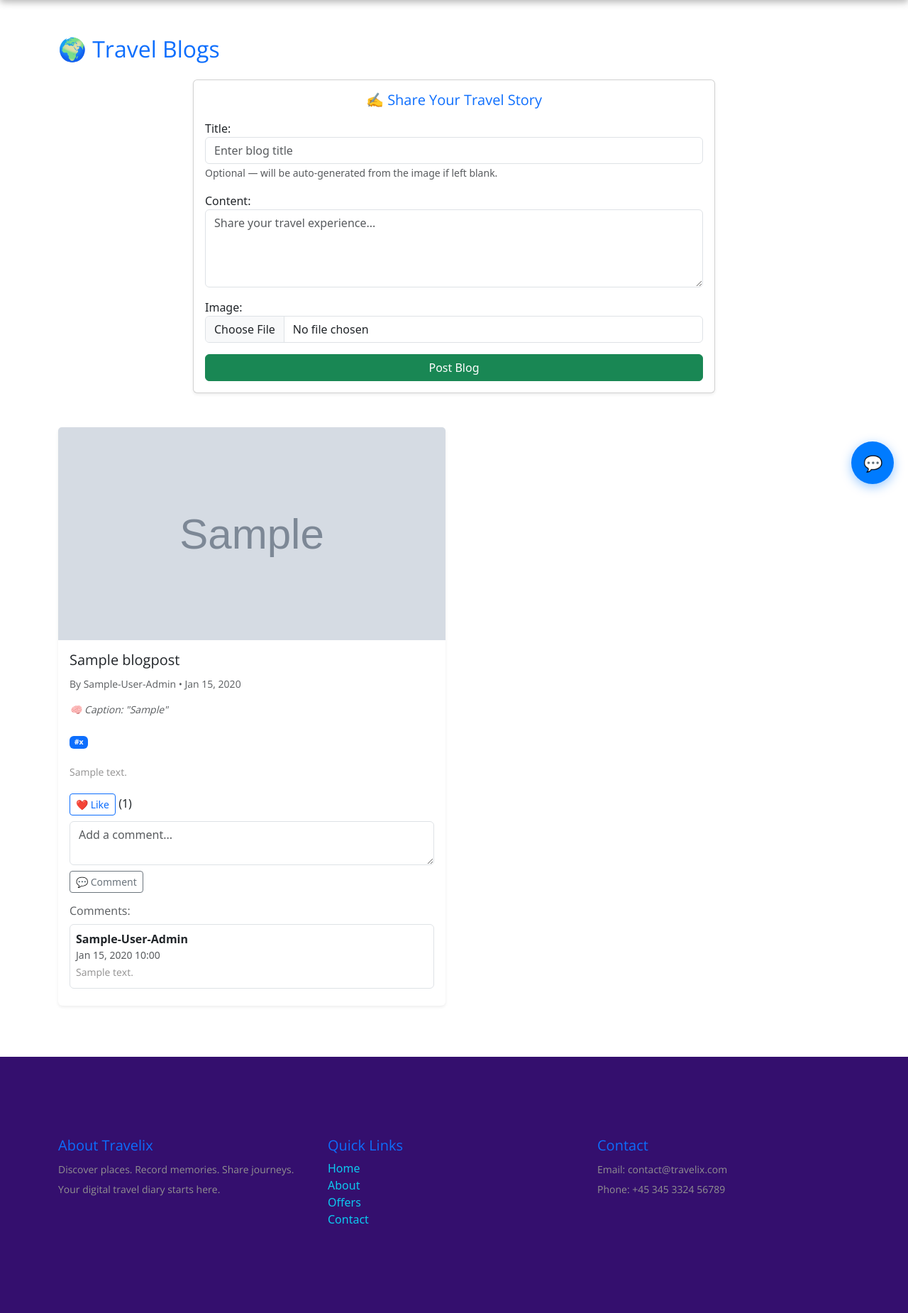
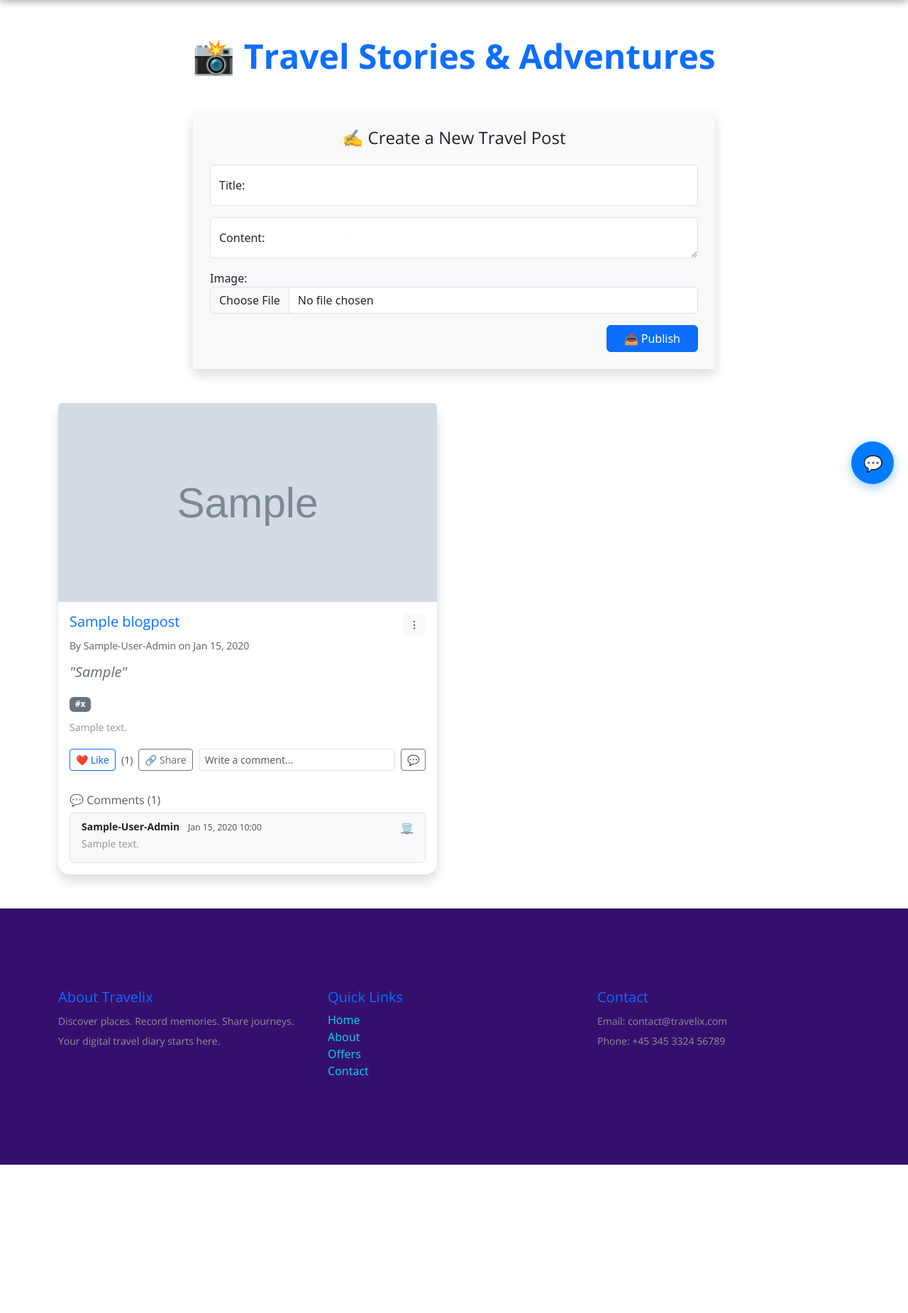
Before and after one commit to surabhiwinner/TravelBloom, a Django app: page /blogs/blog-list/ in a window 1280 px wide. Shown: the part 98-1948 px from the top of the page at 71% size. After the commit the page ends 1739 px from the top, so only its background shows below. Run offline with Django 5.2, Linux system fonts and the light colour scheme; a user stored in the database is signed in; tables that the repository leaves empty hold one stand-in row (values such as "Sample post"); grey boxes marked "Sample" are stand-in pictures; some libraries are stand-ins or nearby versions.

Commit message:
delete button post and comment fixed

```diff
--- a/travelbloom/blog/views.py
+++ b/travelbloom/blog/views.py
@@ -7,7 +7,7 @@ from authentication.models import Profile
 from django.contrib.auth.decorators import login_required
 from django.utils.decorators import method_decorator
 from .ai_utils import generate_caption_and_hashtags
-
+from django.contrib import messages
 import logging
 
 logger = logging.getLogger(__name__)
@@ -111,6 +111,24 @@ class DeleteBlogPostView(View):
 class DeleteBlogCommentView(View):
     def post(self, request, pk):
         comment = get_object_or_404(BlogComment, pk=pk)
-        if comment.user.user == request.user:
+        if comment.user == request.user or request.user.is_superuser:
             comment.delete()
+            messages.success(request, "Comment deleted successfully.")
+        else:
+            messages.error(request, "You're not authorized to delete this comment.")
         return redirect(request.META.get('HTTP_REFERER', 'blog-list'))
+
+
+
+class DeleteBlogPostView(View):
+    def post(self, request, pk):
+        blog = get_object_or_404(BlogPost, pk=pk)
+
+        # Check permission
+        if request.user == blog.author or request.user.is_superuser:
+            blog.delete()
+            messages.success(request, "Blog post deleted successfully.")
+        else:
+            messages.error(request, "You are not authorized to delete this blog post.")
+
+        return redirect('blog-list')
--- a/travelbloom/templates/blog/blog_list.html
+++ b/travelbloom/templates/blog/blog_list.html
@@ -2,23 +2,23 @@
 {% load dict_extras split_filters %}
 
 {% block section %}
-<div class="container my-5">
-  <h2 class="text-primary mb-4">🌍 Travel Blogs</h2>
+<div class="container py-5">
+  <h1 class="text-center fw-bold display-5 text-primary mb-5">📸 Travel Stories & Adventures</h1>
 
   {% if user.is_authenticated %}
-  <div class="row mb-5">
-    <div class="mx-auto col-md-8">
-      <div class="card shadow-sm">
-        <div class="card-body">
-          <h5 class="card-title mb-3 text-center text-primary">✍️ Share Your Travel Story</h5>
+  <div class="row justify-content-center mb-5">
+    <div class="col-md-10 col-lg-8">
+      <div class="card border-0 shadow rounded-3">
+        <div class="card-body p-4 bg-light">
+          <h4 class="text-center text-dark mb-4">✍️ Create a New Travel Post</h4>
 
           {% if form.errors %}
           <div class="alert alert-danger">
-            <strong>There were errors in your submission:</strong>
-            <ul>
+            <strong>Fix the following issues:</strong>
+            <ul class="mb-0">
               {% for field in form %}
                 {% for error in field.errors %}
-                  <li>{{ field.label }}: {{ error }}</li>
+                  <li><strong>{{ field.label }}:</strong> {{ error }}</li>
                 {% endfor %}
               {% endfor %}
             </ul>
@@ -27,21 +27,20 @@
 
           <form method="post" enctype="multipart/form-data" action="{% url 'blog-list' %}">
             {% csrf_token %}
-            <div class="mb-3">
+            <div class="form-floating mb-3">
+              {{ form.title }}
               {{ form.title.label_tag }}
-              {{ form.title }}
-              <small class="form-text text-muted">Optional — will be auto-generated from the image if left blank.</small>
+            </div>
+            <div class="form-floating mb-3">
+              {{ form.content }}
+              {{ form.content.label_tag }}
             </div>
             <div class="mb-3">
-              {{ form.content.label_tag }}
-              {{ form.content }}
-            </div>
-            <div class="mb-3">
-              {{ form.image.label_tag }}
+              {{ form.image.label_tag }}<br>
               {{ form.image }}
             </div>
-            <div class="text-center">
-              <button type="submit" class="btn btn-success w-100">Post Blog</button>
+            <div class="text-end">
+              <button type="submit" class="btn btn-primary px-4">📤 Publish</button>
             </div>
           </form>
         </div>
@@ -51,26 +50,29 @@
   {% endif %}
 
   {% if blogs %}
-  <div class="row">
+  <div class="row g-5">
     {% for blog in blogs %}
-    <div class="col-md-6 mb-4">
-      <div class="card h-100 shadow-sm border-0">
+    <div class="col-lg-6">
+      <div class="card blog-card shadow border-0 rounded-4 h-100" id="blog-{{ blog.id }}">
         {% if blog.image %}
-        <img src="{{ blog.image.url }}" class="card-img-top" style="max-height: 300px; object-fit: cover;" alt="{{ blog.caption|default:blog.title }}">
+        <img src="{{ blog.image.url }}" class="card-img-top" style="height: 280px; object-fit: cover;" alt="{{ blog.caption|default:blog.title }}">
         {% endif %}
 
-        <div class="card-body">
-          <div class="d-flex justify-content-between align-items-center mb-2">
-            <h5 class="card-title mb-0">{{ blog.title }}</h5>
+        <div class="card-body d-flex flex-column">
+          <div class="d-flex justify-content-between align-items-start">
+            <h5 class="card-title text-primary">{{ blog.title }}</h5>
 
-            {% if user.is_authenticated and user.profile == blog.author %}
-            <div class="dropdown text-end">
+            <!-- DELETE BUTTON inside dropdown (author or superuser only) -->
+           {% if user.is_authenticated and user == blog.author or user.is_superuser %}
+
+
+            <div class="dropdown">
               <button class="btn btn-sm btn-light" type="button" data-bs-toggle="dropdown" aria-expanded="false">
                 ⋮
               </button>
               <ul class="dropdown-menu dropdown-menu-end">
                 <li>
-                  <form method="post" action="{% url 'delete-blog-post' blog.id %}">
+                  <form method="post" action="{% url 'delete-blog-post' blog.id %}" onsubmit="return confirm('Are you sure you want to delete this post?');">
                     {% csrf_token %}
                     <button type="submit" class="dropdown-item text-danger">🗑️ Delete Post</button>
                   </form>
@@ -80,68 +82,97 @@
             {% endif %}
           </div>
 
-          <p class="text-muted small mb-2">
-            By {{ blog.author }} • {{ blog.created_at|date:"M d, Y" }}
-          </p>
+          <p class="text-muted small mb-2">By {{ blog.author }} on {{ blog.created_at|date:"M d, Y" }}</p>
 
           {% if blog.caption %}
-          <p class="text-muted fst-italic">🧠 Caption: "{{ blog.caption }}"</p>
+          <blockquote class="blockquote text-secondary small fst-italic">"{{ blog.caption }}"</blockquote>
           {% endif %}
 
           {% if blog.hashtags %}
-          <p>
+          <div class="mb-2">
             {% for tag in blog.hashtags|split %}
-  <span class="badge bg-primary">#{{ tag }}</span>
+              <span class="badge bg-secondary">#{{ tag }}</span>
             {% endfor %}
-          </p>
+          </div>
           {% endif %}
 
-          <p class="card-text">{{ blog.content|truncatewords:30 }}</p>
+          <p class="card-text">{{ blog.content|truncatewords:40 }}</p>
 
           {% if user.is_authenticated %}
-          <div class="mb-2">
-            <button type="button"
-                    id="like-btn-{{ blog.id }}"
-                    onclick="toggleLike({{ blog.id }})"
-                    class="btn btn-outline-primary btn-sm">
-              {% if user_likes|dict_key:blog.id %}
-                💔 Unlike
-              {% else %}
-                ❤️ Like
-              {% endif %}
+          <div class="d-flex flex-wrap align-items-center gap-2 mb-3">
+            <div class="d-flex align-items-center">
+              <button id="like-btn-{{ blog.id }}" onclick="toggleLike({{ blog.id }})" class="btn btn-outline-primary btn-sm me-2">
+                {% if user_likes|dict_key:blog.id %}💔 Like{% else %}❤️ Like{% endif %}
               </button>
-            <span id="like-count-{{ blog.id }}">({{ blog.likes.count }})</span>
+              <span id="like-count-{{ blog.id }}" class="small text-muted">({{ blog.likes.count }})</span>
             </div>
 
-          <!-- Comment Form -->
-          <form method="post" action="{% url 'add-blog-comment' blog.id %}" class="mb-2">
+            <a href="#" class="btn btn-outline-secondary btn-sm"
+               onclick="sharePost('{{ request.build_absolute_uri }}#blog-{{ blog.id }}')">
+              🔗 Share
+            </a>
+
+            <form method="post" action="{% url 'add-blog-comment' blog.id %}" class="d-flex flex-grow-1 gap-2">
               {% csrf_token %}
-            <textarea name="comment" class="form-control mb-2" rows="2" placeholder="Add a comment..."></textarea>
-            <button type="submit" class="btn btn-outline-secondary btn-sm">💬 Comment</button>
+              <input name="comment" type="text" class="form-control form-control-sm" placeholder="Write a comment..." required>
+              <button type="submit" class="btn btn-sm btn-outline-secondary">💬</button>
             </form>
+          </div>
           {% else %}
-          <p class="text-muted">Login to like or comment.</p>
+          <p class="text-muted">Login to like, share or comment.</p>
           {% endif %}
 
-          <!-- Comments -->
           {% if blog.comments.exists %}
           <div class="mt-3">
-            <h6 class="text-muted">Comments:</h6>
-            {% for comment in blog.comments.all %}
-            <div class="border rounded p-2 mb-2 d-flex justify-content-between align-items-start">
-              <div>
+            <h6 class="text-muted mb-2">💬 Comments ({{ blog.comments.count }})</h6>
+
+            <div id="comments-preview-{{ blog.id }}" class="d-flex flex-column gap-2">
+              {% for comment in blog.comments.all|slice:":2" %}
+              <div class="border rounded px-3 py-2 bg-light small">
+                <div class="d-flex justify-content-between">
+                  <div style="max-width: 90%;">
                     <strong>{{ comment.user }}</strong>
-                <small class="text-muted d-block">{{ comment.created_at|date:"M d, Y H:i" }}</small>
-                <p class="mb-0">{{ comment.comment }}</p>
+                    <small class="text-muted ms-2">{{ comment.created_at|date:"M d, Y H:i" }}</small>
+                    <p class="mb-1">{{ comment.comment }}</p>
                   </div>
-              {% if user.is_authenticated and user.profile == comment.user %}
+                  {% if user.is_authenticated and user == comment.user %}
                   <form method="post" action="{% url 'delete-blog-comment' comment.id %}">
                     {% csrf_token %}
-                <button type="submit" class="btn btn-sm btn-outline-danger ms-2">🗑️</button>
+                    <button type="submit" class="btn btn-sm btn-link text-danger p-0">🗑️</button>
                   </form>
                   {% endif %}
                 </div>
+              </div>
               {% endfor %}
+            </div>
+
+            {% if blog.comments.count > 2 %}
+            <div class="text-end mt-2">
+              <a href="javascript:void(0);" class="small text-primary" onclick="toggleComments({{ blog.id }})" id="toggle-btn-{{ blog.id }}">
+                Show all comments
+              </a>
+            </div>
+
+            <div id="all-comments-{{ blog.id }}" class="d-none flex-column gap-2 mt-2">
+              {% for comment in blog.comments.all|slice:"2:" %}
+              <div class="border rounded px-3 py-2 bg-light small">
+                <div class="d-flex justify-content-between">
+                  <div style="max-width: 90%;">
+                    <strong>{{ comment.user }}</strong>
+                    <small class="text-muted ms-2">{{ comment.created_at|date:"M d, Y H:i" }}</small>
+                    <p class="mb-1">{{ comment.comment }}</p>
+                  </div>
+                  {% if user.is_authenticated and user == comment.user %}
+                  <form method="post" action="{% url 'delete-blog-comment' comment.id %}">
+                    {% csrf_token %}
+                    <button type="submit" class="btn btn-sm btn-link text-danger p-0">🗑️</button>
+                  </form>
+                  {% endif %}
+                </div>
+              </div>
+              {% endfor %}
+            </div>
+            {% endif %}
           </div>
           {% endif %}
         </div>
@@ -150,7 +181,7 @@
     {% endfor %}
   </div>
   {% else %}
-  <div class="alert alert-info text-center">No blog posts yet. Be the first to share your story!</div>
+  <div class="alert alert-warning text-center mt-5">No blogs yet! Start writing your first travel tale. 🧳</div>
   {% endif %}
 </div>
 {% endblock %}
@@ -163,24 +194,47 @@ function toggleLike(blogId) {
     headers: {
       'X-CSRFToken': getCSRFToken(),
       'X-Requested-With': 'XMLHttpRequest'
-        },
+    }
   })
-    .then(response => {
-        if (!response.ok) throw new Error('Network error');
-        return response.json();
+  .then(response => response.json())
+  .then(data => {
+    const btn = document.getElementById(`like-btn-${blogId}`);
+    const count = document.getElementById(`like-count-${blogId}`);
+    btn.innerText = data.liked ? '💔 Like' : '❤️ Like';
+    count.innerText = `(${data.total_likes})`;
   })
-    .then(data => {
-        const likeBtn = document.getElementById(`like-btn-${blogId}`);
-        const likeCount = document.getElementById(`like-count-${blogId}`);
-        likeBtn.innerText = data.liked ? '💔 Unlike' : '❤️ Like';
-        likeCount.innerText = `(${data.total_likes})`;
-    })
-    .catch(err => console.error('AJAX like failed:', err));
+  .catch(error => console.error('Error liking:', error));
 }
 
 function getCSRFToken() {
   const name = 'csrftoken';
   return document.cookie.split('; ').find(row => row.startsWith(name + '='))?.split('=')[1];
 }
+
+function sharePost(url) {
+  if (navigator.share) {
+    navigator.share({
+      title: 'Check out this travel blog!',
+      url: url,
+    }).catch((err) => console.log('Share failed:', err));
+  } else {
+    navigator.clipboard.writeText(url);
+    alert('Link copied to clipboard!');
+  }
+}
+
+function toggleComments(blogId) {
+  const preview = document.getElementById(`comments-preview-${blogId}`);
+  const all = document.getElementById(`all-comments-${blogId}`);
+  const btn = document.getElementById(`toggle-btn-${blogId}`);
+
+  if (all.classList.contains("d-none")) {
+    all.classList.remove("d-none");
+    btn.textContent = "Hide extra comments";
+  } else {
+    all.classList.add("d-none");
+    btn.textContent = "Show all comments";
+  }
+}
 </script>
 {% endblock %}
```
Lines whose indentation alone changed are shown as unchanged.
